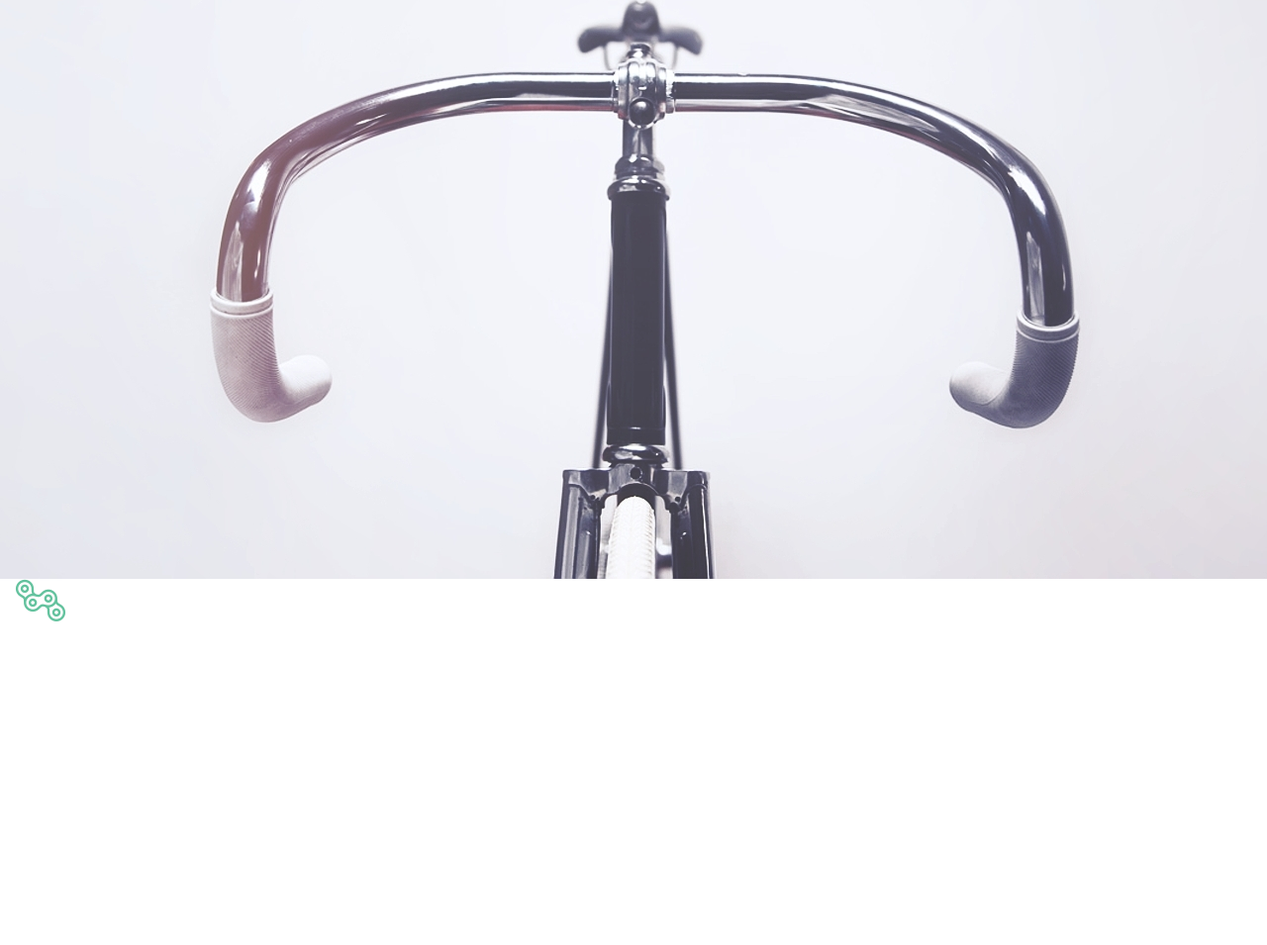
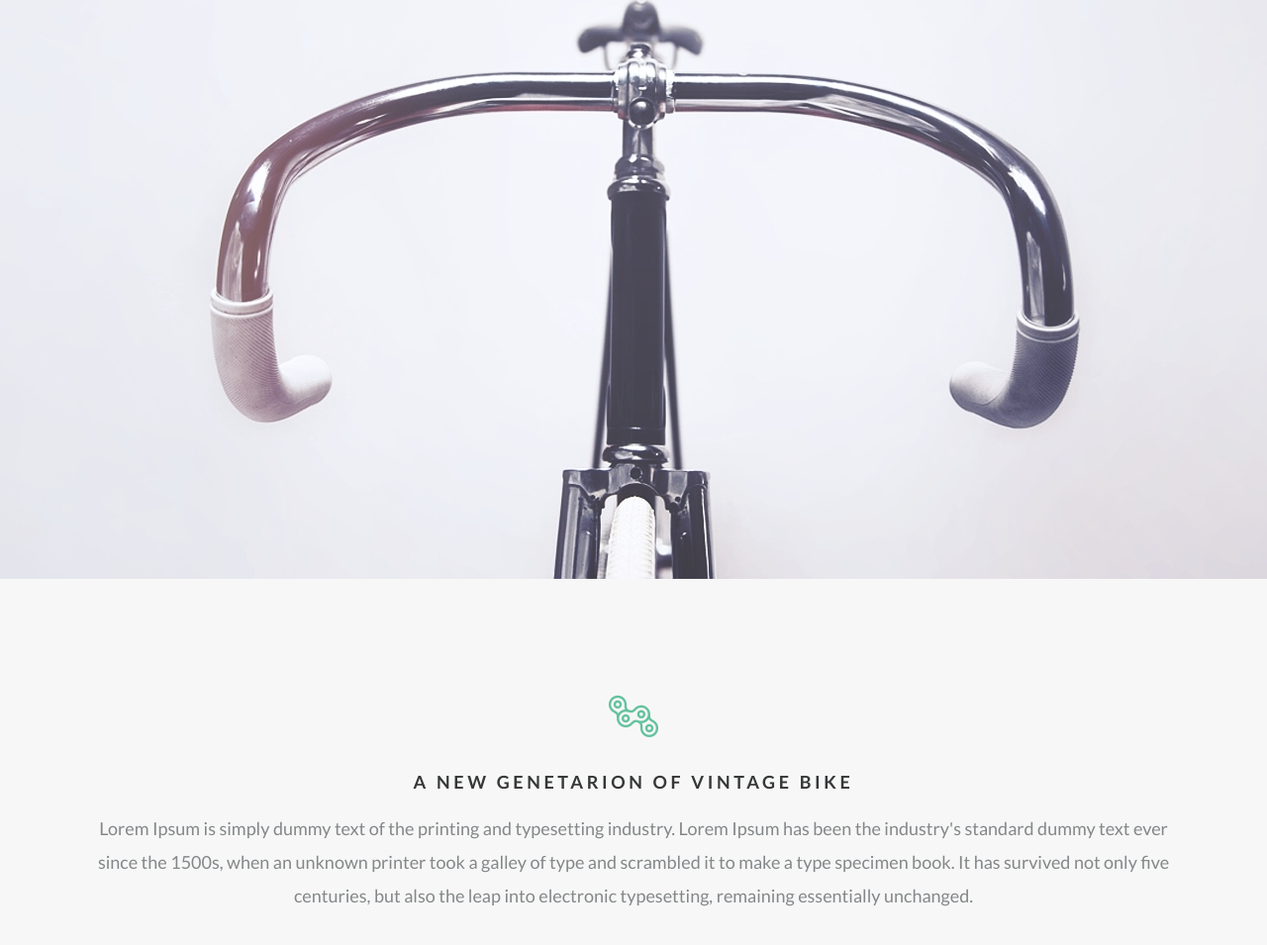
Before and after one commit to FuryCydonian/bicycle, a website: page src/index.pug in a window 1280 px wide. Shown: the part 215-1170 px from the top of the page at 99% size. Before the commit the page ends 843 px from the top, so only its background shows below. Drawn offline with nearby package versions, Linux system fonts and the light colour scheme; files that its build step writes are made by us from their sources.

Commit message:
add generation block

```diff
--- a/src/styles/generation.scss
+++ b/src/styles/generation.scss
@@ -1,6 +1,16 @@
 .generation {
+    padding: 117px 0 117px 0;
+    background-color: #f7f7f7;
     &__block {
 
+    }
+
+    @media (max-width: 900px) {
+        padding: 80px 0;
+    }
+
+    @media (max-width: 600px) {
+        padding: 30px 0;
     }
 }
 
@@ -17,12 +27,12 @@
     &__title {
         font-family: "Lato";
         font-size: 18px;
-        line-height: 1.2;
+        line-height: 24px;
         font-weight: 700;
         text-transform: uppercase;
         letter-spacing: 0.2em;
         color: #353738;
-        margin-bottom: 20px;
+        margin-bottom: 18px;
     }
 
     &__text {
--- a/src/styles/global.scss
+++ b/src/styles/global.scss
@@ -23,4 +23,5 @@ li {
 .container {
     max-width: 1130px;
     padding: 0 15px;
+    margin: 0 auto;
 }
--- a/src/styles/style.scss
+++ b/src/styles/style.scss
@@ -14,4 +14,6 @@
 
 @import "main";
 
+@import "generation";
+
 @import "footer";
```
Also changed, not shown: build/styles/generation.css (deleted), build/styles/style.css, 2 other files.
